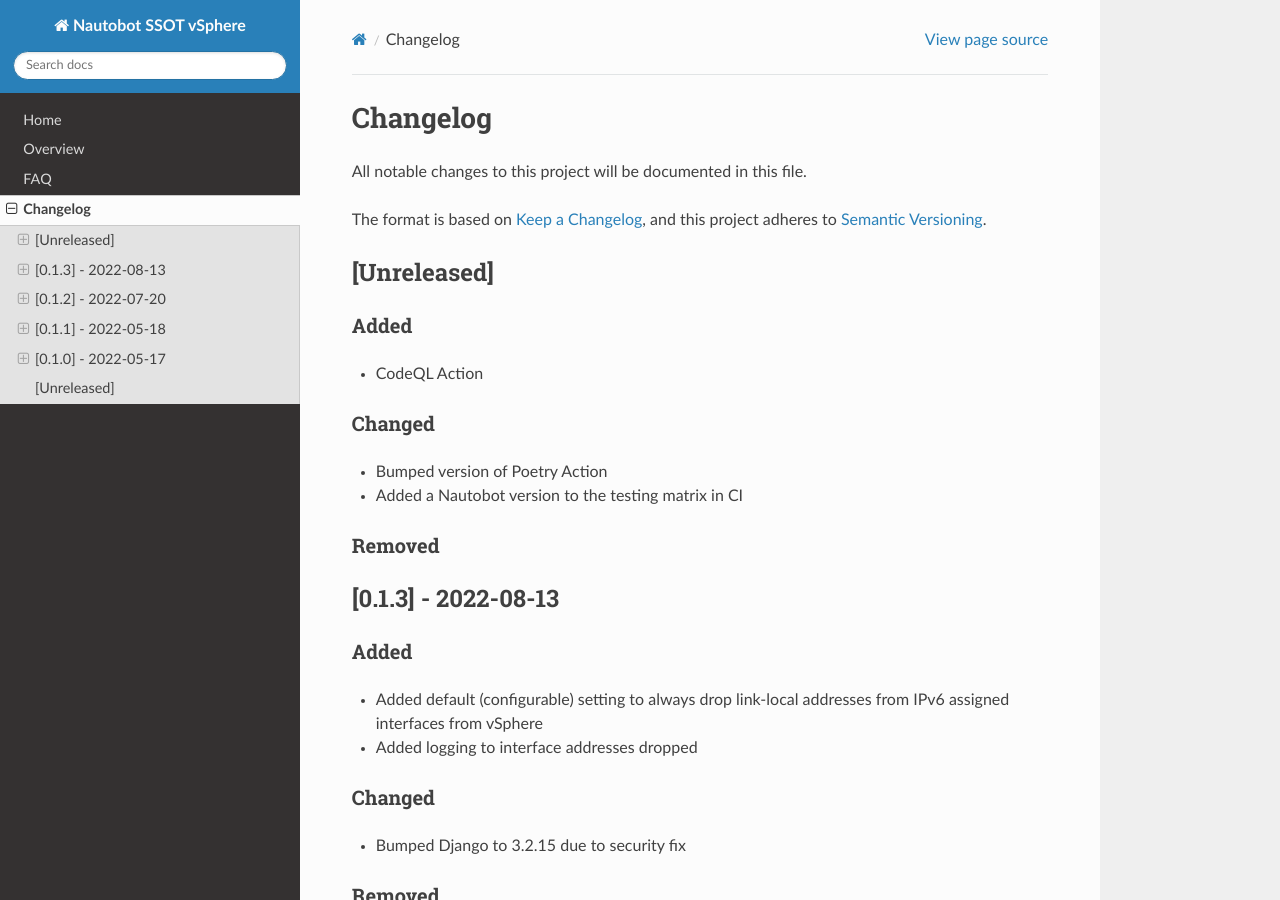
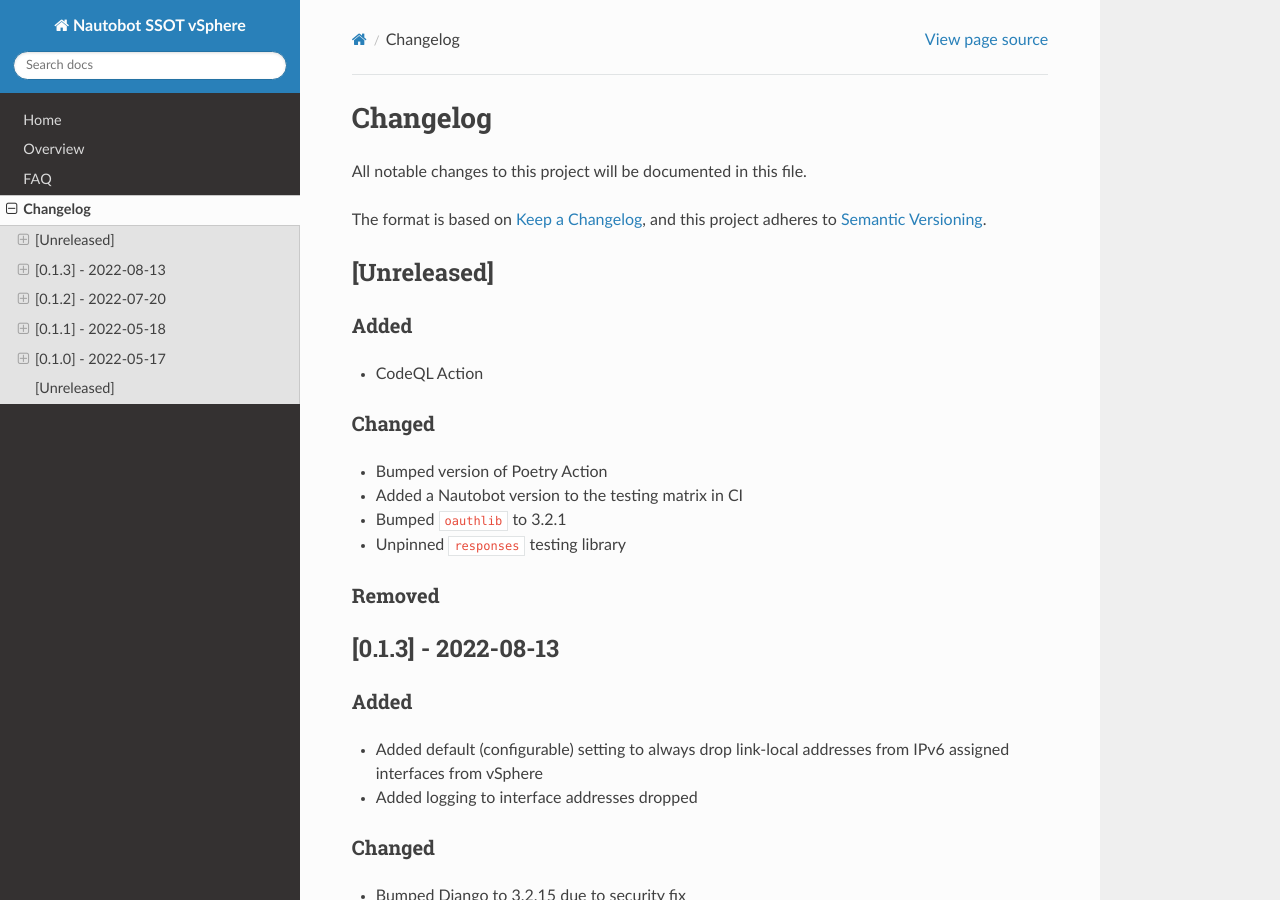
Before and after one commit to h4ndzdatm0ld/nautobot-ssot-vsphere, a Sphinx documentation site: the page built from docs/CHANGELOG.md, in a window 1280 px wide and 900 px high. Built offline with Sphinx 7.4.7 and the Read the Docs theme 2.0.0, drawn with Linux system fonts in a browser that asks for light colours.

Commit message:
bumped libs

```diff
--- a/docs/CHANGELOG.md
+++ b/docs/CHANGELOG.md
@@ -14,6 +14,8 @@
 
 - Bumped version of Poetry Action
 - Added a Nautobot version to the testing matrix in CI
+- Bumped `oauthlib` to 3.2.1
+- Unpinned `responses` testing library
 
 ### Removed
 
--- a/pyproject.toml
+++ b/pyproject.toml
@@ -44,7 +44,7 @@
 sphinx-autoapi = "*"
 jedi = "*"
 toml = "*"
-responses = "^0.20.0"
+responses = "*"
 
 [tool.poetry.extras]
 nautobot = ["nautobot"]
```
Also changed, not shown: 1 other file.
